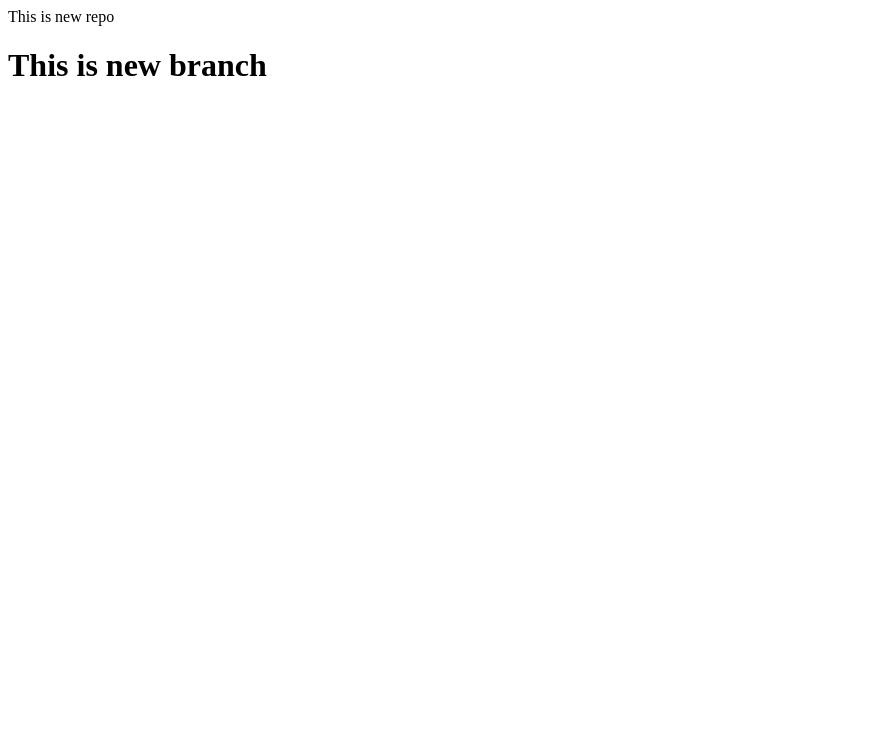
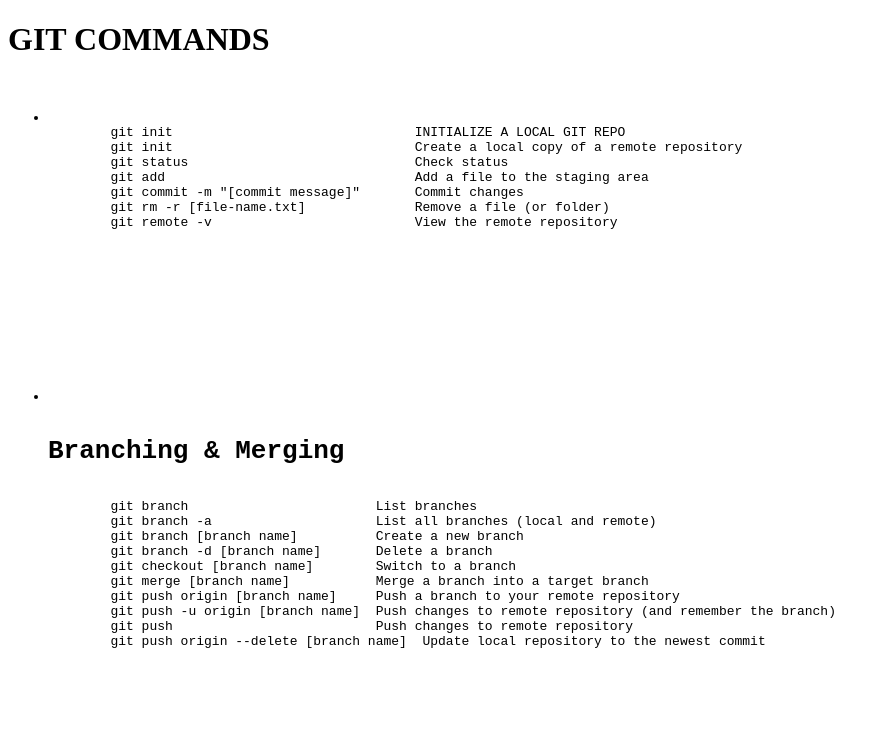
Before and after one commit to srushtinb/LocalRepo, a plain HTML site: page index.html in a window 1280 px wide. Shown: the whole page, without its empty margins (0-889 px from the left). Drawn offline with Linux system fonts and the light colour scheme.

Commit message:
Add new feature

```diff
--- a/index.html
+++ b/index.html
@@ -1,2 +1,43 @@
-<p>This is new repo</p>
-<h1>This is new branch</h1>
+<!DOCTYPE html>
+<html lang="en">
+
+<head>
+    <meta charset="UTF-8">
+    <meta name="viewport" content="width=device-width, initial-scale=1.0">
+    <title>Document</title>
+</head>
+
+<body>
+    <h1>GIT COMMANDS</h1>
+    <pre><ul>
+        <li>
+        git init                               INITIALIZE A LOCAL GIT REPO
+        git init                               Create a local copy of a remote repository
+        git status                             Check status
+        git add                                Add a file to the staging area
+        git commit -m "[commit message]"       Commit changes
+        git rm -r [file-name.txt]              Remove a file (or folder)
+        git remote -v                          View the remote repository
+        </li>
+        </ul>
+    </pre>
+    <pre>
+        <ul>
+            <li>
+        <h1>Branching & Merging</h1>
+        git branch                     	  List branches
+        git branch -a                     List all branches (local and remote)
+        git branch [branch name]          Create a new branch
+        git branch -d [branch name]       Delete a branch
+        git checkout [branch name]        Switch to a branch
+        git merge [branch name]           Merge a branch into a target branch
+        git push origin [branch name]     Push a branch to your remote repository
+        git push -u origin [branch name]  Push changes to remote repository (and remember the branch)
+        git push                          Push changes to remote repository
+        git push origin --delete [branch name]  Update local repository to the newest commit
+            </li>
+        </ul>
+    </pre>
+</body>
+
+</html>
```
